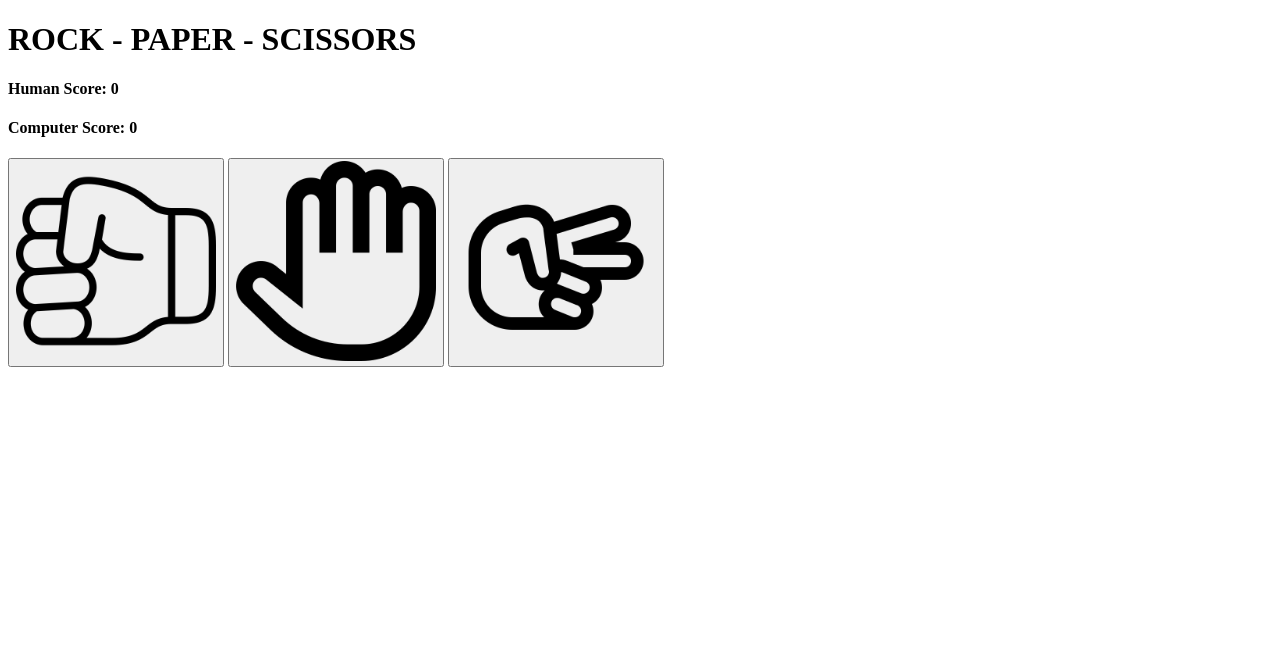
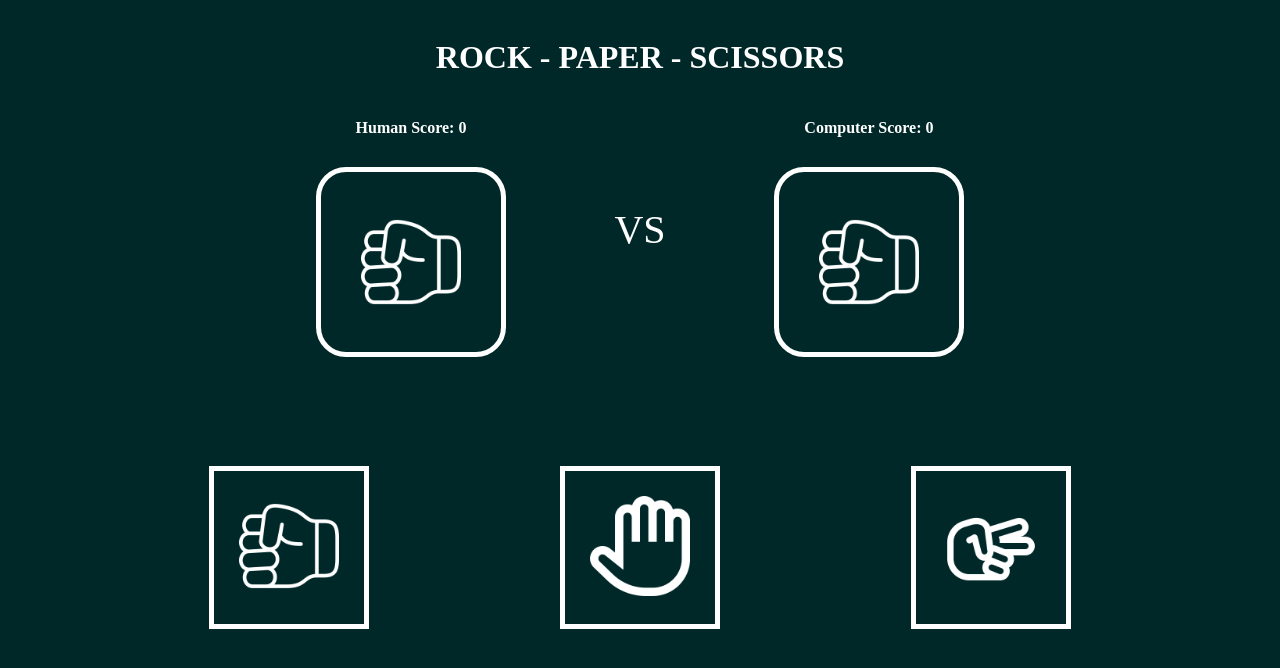
Before and after one commit to JericoGatpandan/RPS_Game, a plain HTML site: page index.html in a window 1280 px wide. Drawn offline with Linux system fonts and the light colour scheme.

Commit message:
add a stylie

```diff
--- a/index.html
+++ b/index.html
@@ -11,19 +11,30 @@
 
 <body>
     <h1>ROCK - PAPER - SCISSORS</h1>
-
-    <div class="result-container">
-        <h4 id="hScore">Human Score: 0</h4>
-        <h4 id="cScore">Computer Score: 0</h4>
+    <div class="main-container">
+        <div class="result-container">
+            <div class="left">
+                <h4 id="hScore">Human Score: 0</h4>
+                <img id="human-choice-img" class="choice" src="/assets/fist.png" alt="Human Choice" width="100"
+                    height="100">
+            </div>
+            <div class="vs">VS</div>
+            <div class="right">
+                <h4 id="cScore">Computer Score: 0</h4>
+                <img id="computer-choice-img" class="choice" src="/assets/fist.png" alt="Human Choice" width="100"
+                    height="100">
+            </div>
+        </div>
     </div>
     <div class="winner">
         <p id="`result"></p>
     </div>
     <div class="btn-container">
-        <button id="rock"><img src="/assets/fist.png" alt="fist"></button>
-        <button id="paper"><img src="/assets/hand-paper.png" alt="paper"></button>
-        <button id="scissors"><img src="/assets/scissors.png" alt="scissors"></button>
+        <button id="rock" class="btn"><img src="/assets/fist.png" alt="fist"></button>
+        <button id="paper" class="btn"><img src="/assets/hand-paper.png" alt="paper"></button>
+        <button id="scissors" class="btn"><img src="/assets/scissors.png" alt="scissors"></button>
     </div>
+
     <script src="script.js"></script>
 </body>
 
--- a/script.js
+++ b/script.js
@@ -4,6 +4,8 @@ const rockbtn = document.querySelector("#rock");
 const paperbtn = document.querySelector("#paper");
 const scissorsbtn = document.querySelector("#scissors");
 const body = document.body;
+const humanChoiceImg = document.getElementById("human-choice-img");
+const computerChoiceImg = document.getElementById("computer-choice-img");
 
 
 //generate computer choice
@@ -36,6 +38,14 @@ let humanScore = 0 ;
 let computerScore = 0 ;
 
 function playRound(humanChoice, computerChoice){
+    const choices = {
+        rock: '/assets/fist.png',
+        paper: '/assets/hand-paper.png',
+        scissors: '/assets/scissors.png'
+    };
+
+    humanChoiceImg.src = choices[humanChoice];
+    computerChoiceImg.src = choices[computerChoice];
 
     const win = document.querySelector("p");
     const hScore = document.getElementById("hScore");
@@ -75,6 +85,10 @@ function playRound(humanChoice, computerChoice){
 
        hScore.textContent = `Human Score: ${humanScore}`;
        cScore.textContent = `Computer Score: ${computerScore}`
+       win.style.display = "flex";
+       win.style.justifyContent = "center";
+
+
 
 }
 
--- a/styles.css
+++ b/styles.css
@@ -1,3 +1,61 @@
-img {
-    height: 200px;
+body {
+    background-color: #002828;
+    color: white;
+    display: flex;
+    flex-direction: column;
+    padding: 10px;
+
 }
+.btn-container.btn, img {
+    height: 100px;
+    filter: invert(100%);
+}
+
+button {
+    background-color: transparent;
+    border: 5px solid white;
+    padding: 25px;
+}
+h1 {
+    display: flex;
+    justify-content: center;
+}
+.result-container {
+    display: flex;
+    justify-content: space-around;
+    margin-bottom: 25px;
+    width: 60%;
+
+}
+.btn-container {
+    display: flex;
+    justify-content: center;
+    justify-content: space-evenly;
+    margin-top: 40px;
+}
+p {
+    margin-top: 40px;
+    font-size: 30px;
+}
+
+.choice {
+    border: 5px solid black;
+    padding: 40px;
+    border-radius: 30px;
+}
+.vs {
+    display: flex;
+    align-items: center;
+    font-size: 40px;
+    margin-left: 10px;
+    margin-right: 10px;
+}
+.main-container{
+    display: flex;
+    justify-content: center;
+    gap: 30px;
+}
+h4 {
+    text-align: center;
+    margin-bottom: 30px;
+}
```
